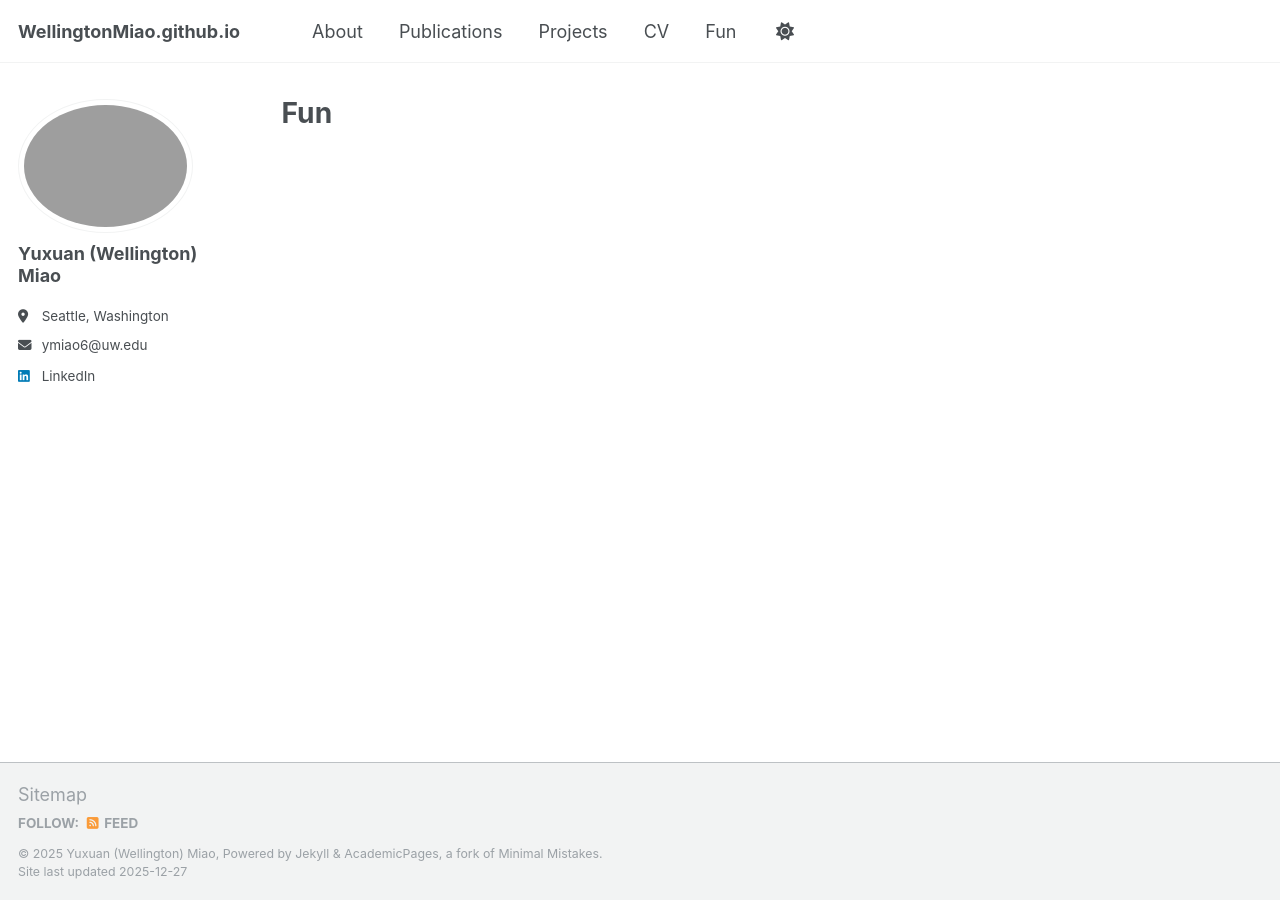
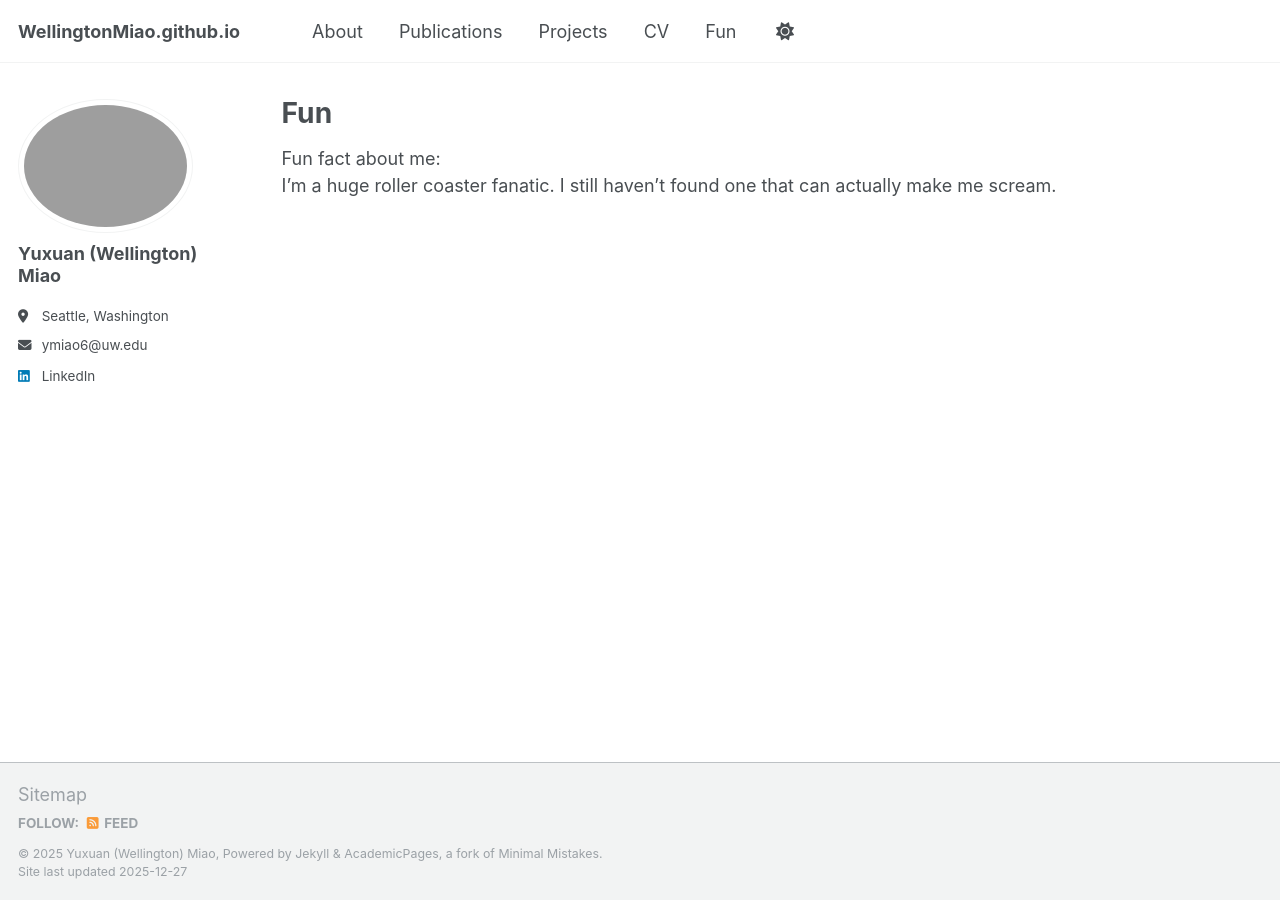
Before and after one commit to WellingtonMiao/WellingtonMiao.github.io, a Jekyll site: the page built from _pages/fun.md, in a window 1280 px wide. Built offline with Jekyll 4.4.1, drawn with Linux system fonts in a browser that asks for light colours; a script that is not in the unit is left out.

Commit message:
Update fun.md

```diff
--- a/_pages/fun.md
+++ b/_pages/fun.md
@@ -6,3 +6,6 @@ author_profile: true
 ---
 
 {% include base_path %}
+
+Fun fact about me:
+I’m a huge roller coaster fanatic. I still haven’t found one that can actually make me scream.
```
